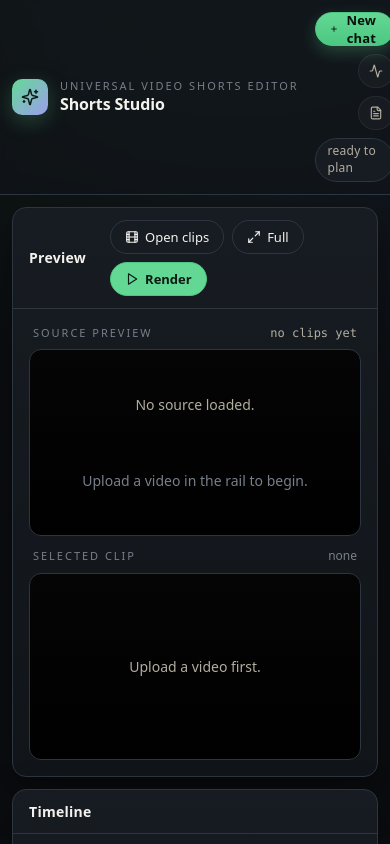
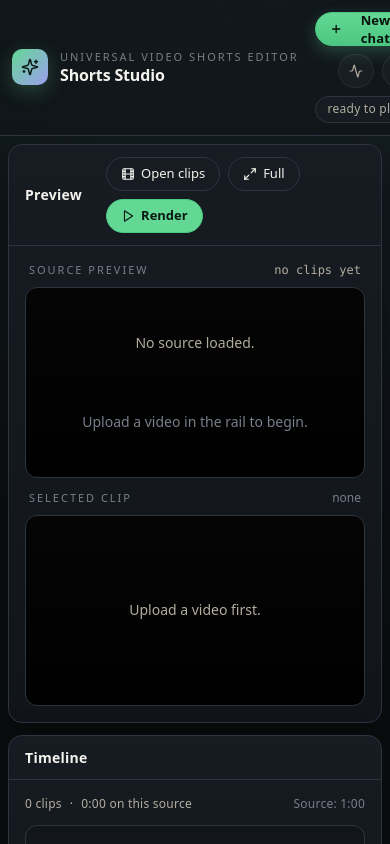
Before and after one commit to laljith-gamer/visual_ai_editor, a Next.js app: page /editor in a window 390 px wide. Shown: the top 844 px of the page. Built offline with nearby package versions, Linux system fonts and the light colour scheme.

Commit message:
Polish editor shell layout and responsive alignment

```diff
--- a/app/globals.css
+++ b/app/globals.css
@@ -56,6 +56,10 @@ body {
   text-rendering: optimizeLegibility;
 }
 
+html {
+  min-height: 100%;
+}
+
 body {
   min-height: 100dvh;
 }
@@ -89,7 +93,9 @@ a:hover {
 .editor-shell {
   display: flex;
   flex-direction: column;
+  height: 100dvh;
   min-height: 100dvh;
+  overflow: hidden;
   background: var(--bg-0);
   background-image: radial-gradient(
       circle at 20% -10%,
@@ -101,16 +107,18 @@ a:hover {
 
 .studio {
   display: grid;
-  grid-template-columns: 240px 1fr 340px;
+  grid-template-columns: minmax(220px, 240px) minmax(0, 1fr) minmax(320px, 360px);
+  align-items: stretch;
   gap: var(--space-4);
   padding: var(--space-4);
   flex: 1 1 auto;
   min-height: 0;
+  overflow: hidden;
 }
 
 @media (max-width: 1239px) {
   .studio {
-    grid-template-columns: 1fr 320px;
+    grid-template-columns: minmax(0, 1fr) minmax(300px, 340px);
   }
   .studio .rail {
     display: none;
@@ -118,22 +126,40 @@ a:hover {
 }
 
 @media (max-width: 899px) {
+  .editor-shell {
+    height: auto;
+    min-height: 100dvh;
+    overflow: auto;
+  }
+
   .studio {
-    grid-template-columns: 1fr;
+    grid-template-columns: minmax(0, 1fr);
     padding: var(--space-3);
+    overflow: visible;
   }
+
   .studio .assistant {
-    display: none;
+    display: flex;
+    min-height: 72dvh;
+  }
+}
+
+@media (max-width: 560px) {
+  .studio {
+    gap: var(--space-3);
+    padding: var(--space-2);
   }
 }
 
 /* Card primitive ---------------------------------------------------- */
 
 .card {
+  min-width: 0;
   background: linear-gradient(180deg, var(--bg-2), var(--bg-1));
   border: 1px solid var(--line);
   border-radius: var(--radius-card);
   box-shadow: var(--shadow-card);
+  overflow: hidden;
 }
 
 .card-header {
@@ -144,6 +170,7 @@ a:hover {
 }
 
 .card-body {
+  min-width: 0;
   padding: var(--space-4);
 }
 
@@ -152,9 +179,12 @@ a:hover {
 .btn {
   display: inline-flex;
   align-items: center;
+  justify-content: center;
   gap: 6px;
   padding: 8px 14px;
   height: 34px;
+  line-height: 1;
+  white-space: nowrap;
   border-radius: var(--radius-pill);
   border: 1px solid var(--line);
   background: var(--bg-2);
@@ -196,7 +226,7 @@ a:hover {
 .btn.icon {
   padding: 0;
   width: 34px;
-  justify-content: center;
+  flex: 0 0 34px;
 }
 
 /* Pills ------------------------------------------------------------- */
@@ -206,6 +236,8 @@ a:hover {
   align-items: center;
   gap: 6px;
   padding: 4px 12px;
+  min-height: 24px;
+  white-space: nowrap;
   border-radius: var(--radius-pill);
   background: var(--bg-2);
   border: 1px solid var(--line);
@@ -285,6 +317,7 @@ h2 {
 .row {
   display: flex;
   align-items: center;
+  min-width: 0;
 }
 .row.gap {
   gap: var(--space-3);
@@ -305,6 +338,7 @@ h2 {
 .scroll-y {
   overflow-y: auto;
   scrollbar-width: thin;
+  scrollbar-gutter: stable;
 }
 .scroll-y::-webkit-scrollbar {
   width: 6px;
```
